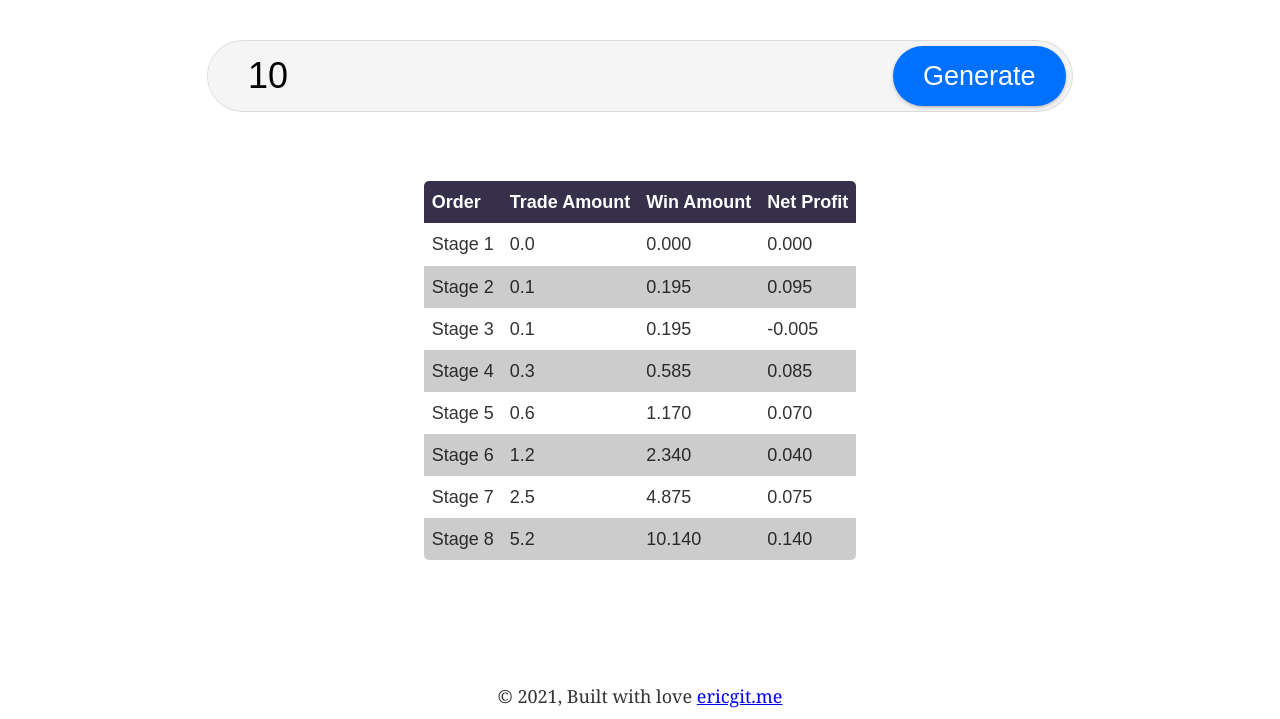
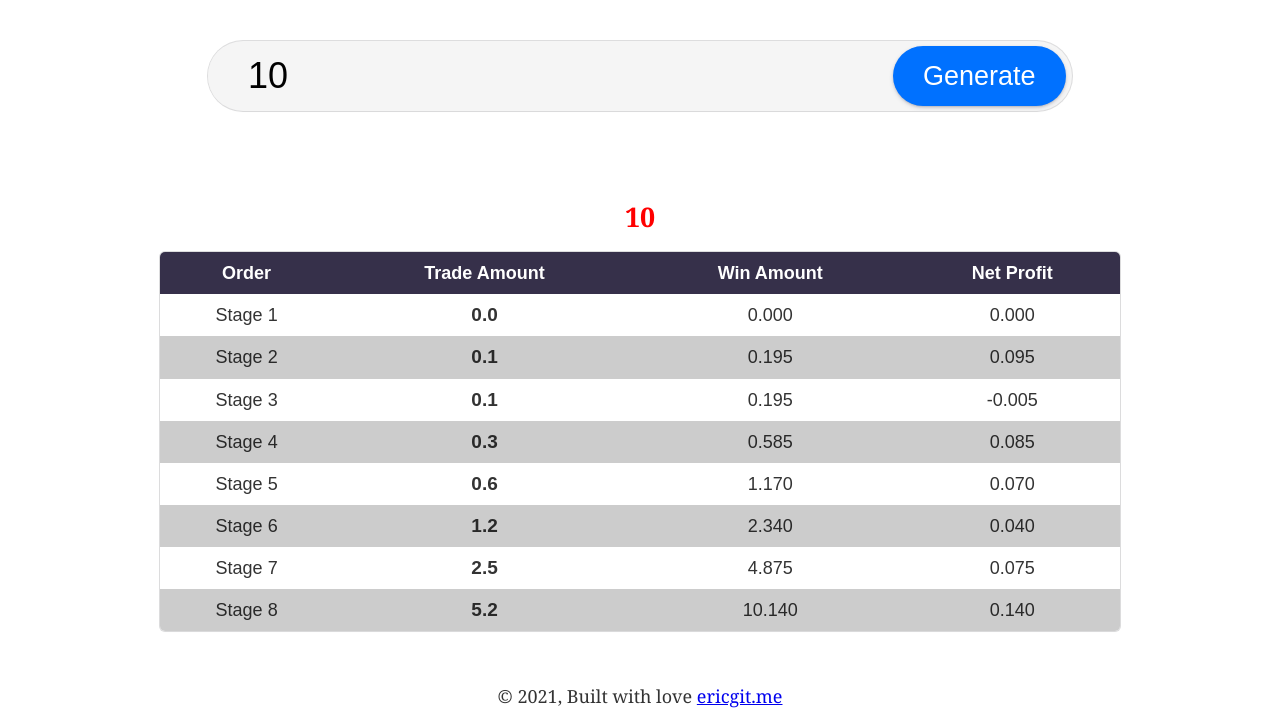
Before and after one commit to lifeeric/hfcpak-table-generator, a Gatsby site: page / in a window 1280 px wide. Shown: the part 81-800 px from the top of the page. Built offline with nearby package versions, Linux system fonts and the light colour scheme; Gatsby itself is replaced by a stand-in of ours.

Commit message:
[FIXED] the table

```diff
--- a/src/components/table.css
+++ b/src/components/table.css
@@ -1,7 +1,13 @@
 .limiter {
     display: flex;
     justify-content: center;
+    flex-direction: column;
     margin-top: 70px;
+    text-align: center;
+}
+
+.limiter h2 {
+color: red;
 }
 
 .table100 table {
@@ -11,6 +17,8 @@
     padding: 10;
     border-radius: 5px;
     overflow: hidden;
+    box-shadow: rgba(0, 0, 0, 0.02) 0px 1px 3px 0px, rgba(27, 31, 35, 0.15) 0px 0px 0px 1px;
+
 }
 
 .table100-head {
@@ -20,10 +28,16 @@
 }
 
 .table100 td, .table100 th {
-    text-align: left;
+    text-align: center;
     padding: 8px;
 }
 
 .table100 tbody tr:nth-child(even) {
     background-color: #ccc;
 }
+
+.trade {
+    /* background-color: #43B97F; */
+    font-size: 19px;
+    font-weight: 900
+}
--- a/src/components/table.js
+++ b/src/components/table.js
@@ -4,9 +4,10 @@ import { Link } from "gatsby"
 
 import "./table.css"
 
-export const Table = ({ amount }) => {
+export const Table = ({ amount, asset }) => {
   return (
     <div class="limiter">
+      <h2>{asset}</h2>
       <div class="container-table100">
         <div class="wrap-table100">
           <div class="table100">
@@ -23,7 +24,7 @@ export const Table = ({ amount }) => {
                 {amount?.map((p, i) => (
                   <tr>
                     <td class="column1">Stage {i + 1} </td>
-                    <td class="column2">{p.trade}</td>
+                    <td class="trade">{p.trade}</td>
                     <td class="column3">{p.win}</td>
                     <td class="column4">{p.net}</td>
                   </tr>
--- a/src/pages/index.js
+++ b/src/pages/index.js
@@ -93,7 +93,7 @@ const IndexPage = () => {
     <Layout>
       <Seo title="Home" />
       <Searchbar value={asset} setValue={updateTheAsset} />
-      <Table amount={plan} />
+      <Table amount={plan} asset={asset} />
     </Layout>
   )
 }
```
